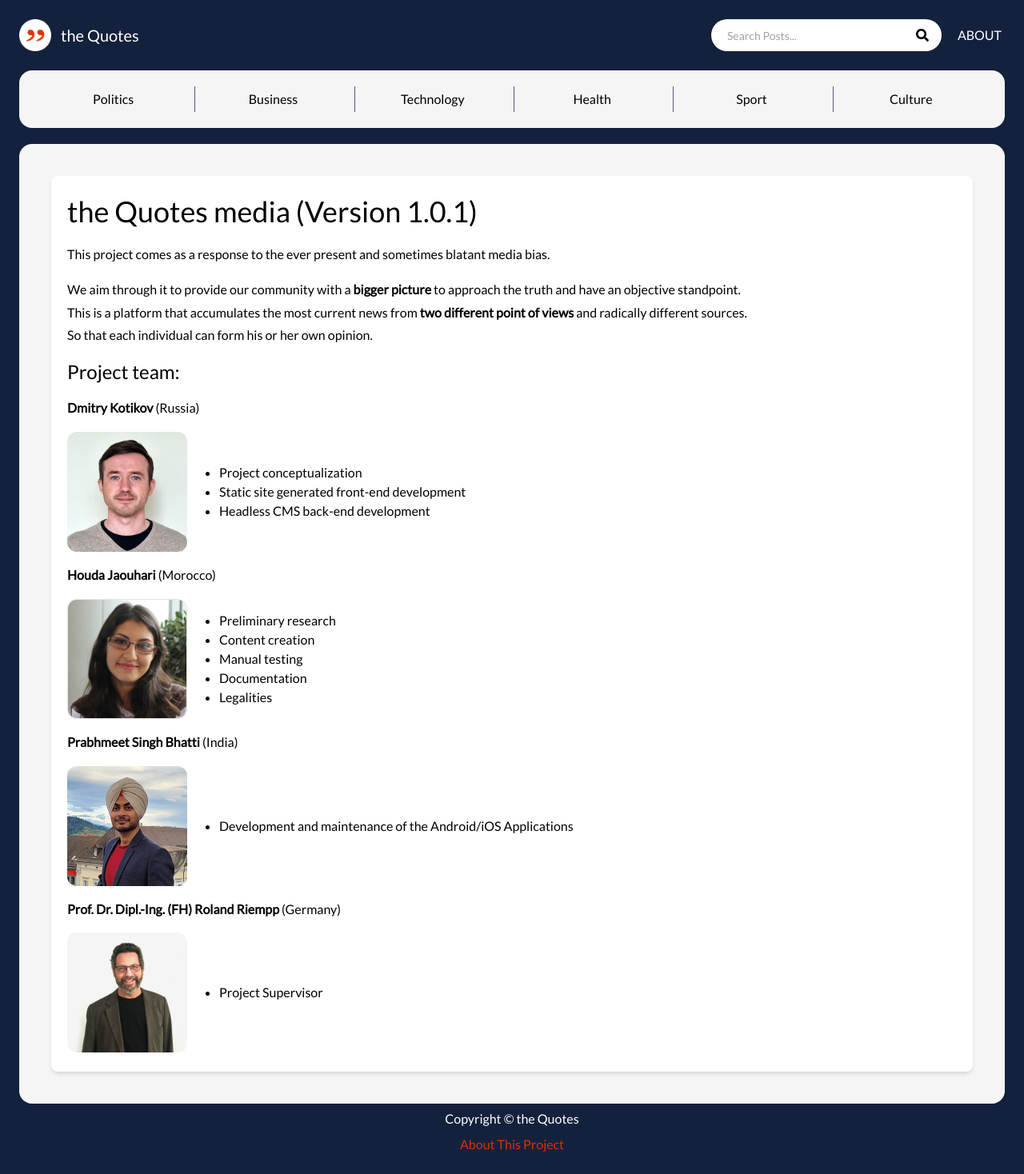
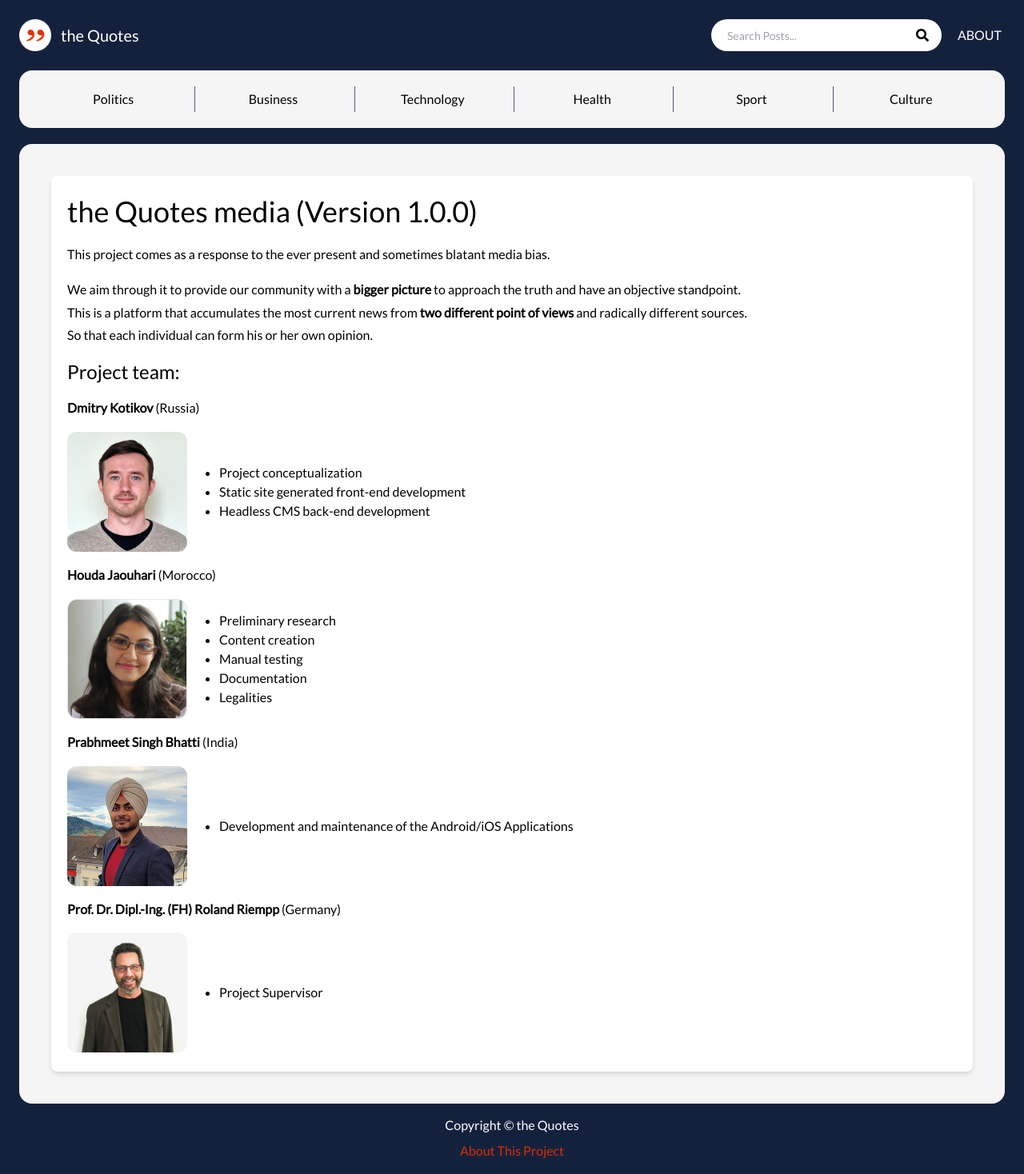
Before and after one commit to mielenyvin/thequotes_dark, a Next.js app: page /about in a window 1280 px wide. Shown: the top 1468 px of the page at 80% size. Built offline with nearby package versions, Linux system fonts and the light colour scheme.

Commit message:
design updates

```diff
--- a/components/Layout.js
+++ b/components/Layout.js
@@ -43,7 +43,7 @@ export default function Layout({title, keywords, desciprtion, children, categori
 <div className='hidden 2xl:block text-white '>2xl</div>
 </div> */}
 
-<div className='sm:mx-6 sm:h-(screen-8)  mb-auto'>
+<div className='sm:mx-6 sm:h-(screen-12)  mb-auto'>
 <div className='bg-qlitegray sm:rounded-2xl container mx-auto flex flex-wrap p-5 flex-col '>
 <main className='mb-auto container mx-auto sm:px-5'><div className='mt-5'></div>
 <div className=''>{children}</div>
@@ -55,7 +55,7 @@ export default function Layout({title, keywords, desciprtion, children, categori
 
 
 
-<div className='pb-5'>
+<div className='pt-2 pb-5'>
  <Footer />
 </div>
 </div>
--- a/pages/about.js
+++ b/pages/about.js
@@ -8,7 +8,7 @@ export default function AboutPage() {
 
 <div className='bg-white shadow-md p-5 rounded-lg py-6 '>
     <h3 className='text-4xl mb-5'>
-        the Quotes media (Version 1.0.1)
+        the Quotes media (Version 1.0.0)
     </h3>
     <p>
 This project comes as a response to the ever present and sometimes blatant media bias. </p>
```
